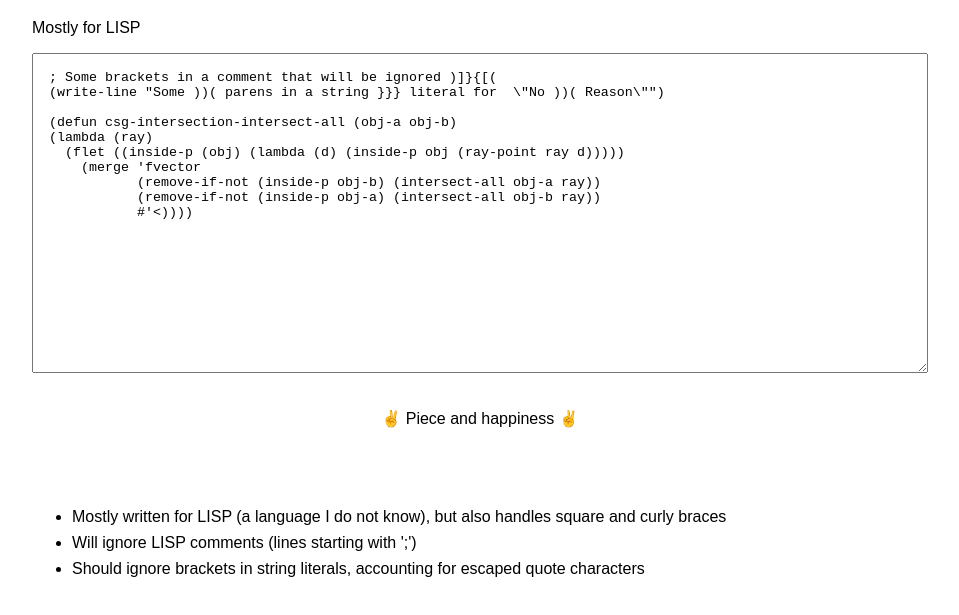
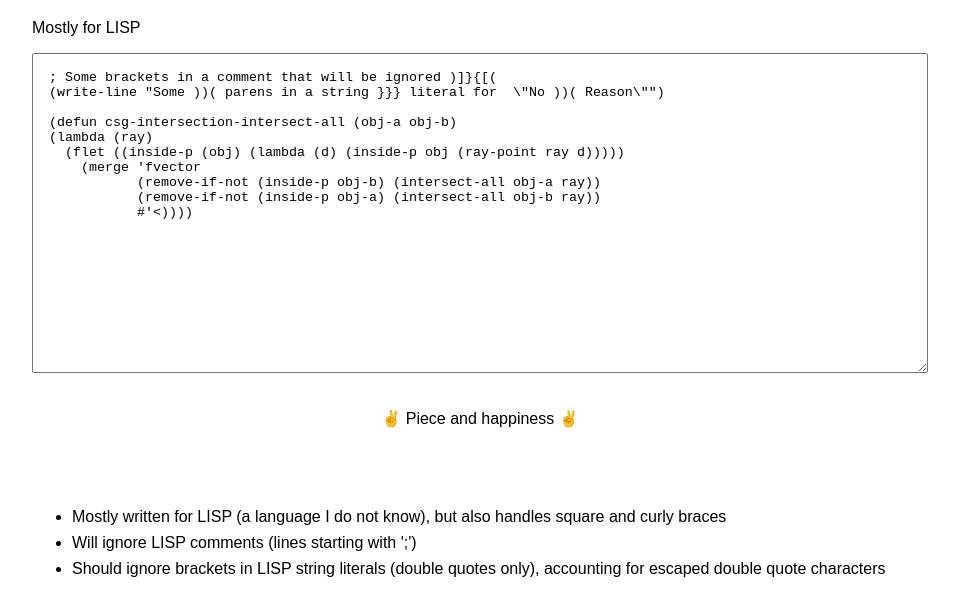
Before and after one commit to danielpickett/parentheses-checker, a website: page index.html in a window 1280 px wide. Shown: the part 93-708 px from the top of the page, without its empty margins (160-1119 px from the left). Drawn offline with Linux system fonts and the light colour scheme.

Commit message:
verbage update

```diff
--- a/index.html
+++ b/index.html
@@ -25,8 +25,8 @@
       </li>
       <li>Will ignore LISP comments (lines starting with ';')</li>
       <li>
-        Should ignore brackets in string literals, accounting for escaped quote
-        characters
+        Should ignore brackets in LISP string literals (double quotes only),
+        accounting for escaped double quote characters
       </li>
     </ul>
     <script src="./script.js"></script>
```
